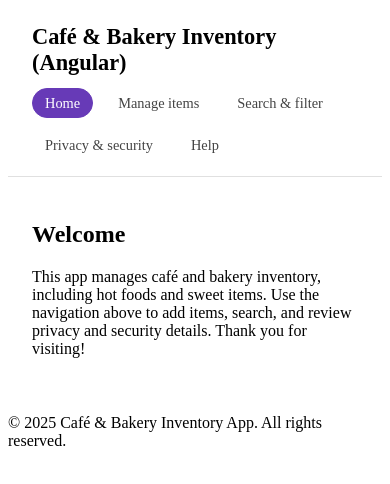
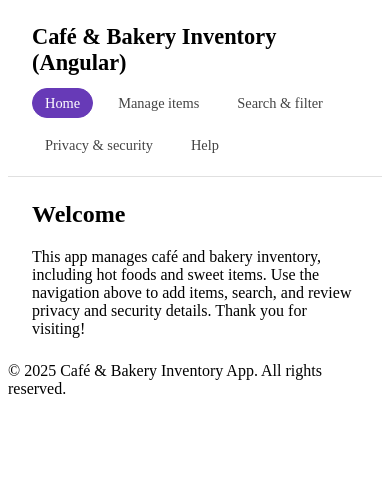
Before and after one commit to pattriciaruth/myapp, an Angular app: page / in a window 390 px wide. Shown: the top 484 px of the page. Built offline with nearby package versions, Linux system fonts and the light colour scheme.

Commit message:
Refactor app-main styles for improved layout and responsiveness

```diff
--- a/src/app/app.component.css
+++ b/src/app/app.component.css
@@ -39,5 +39,7 @@
 }
 
 .app-main {
-  padding: 1.5rem;
+  max-width: 1100px;
+  margin: 1.5rem auto;
+  padding: 0 1.5rem;
 }
```
